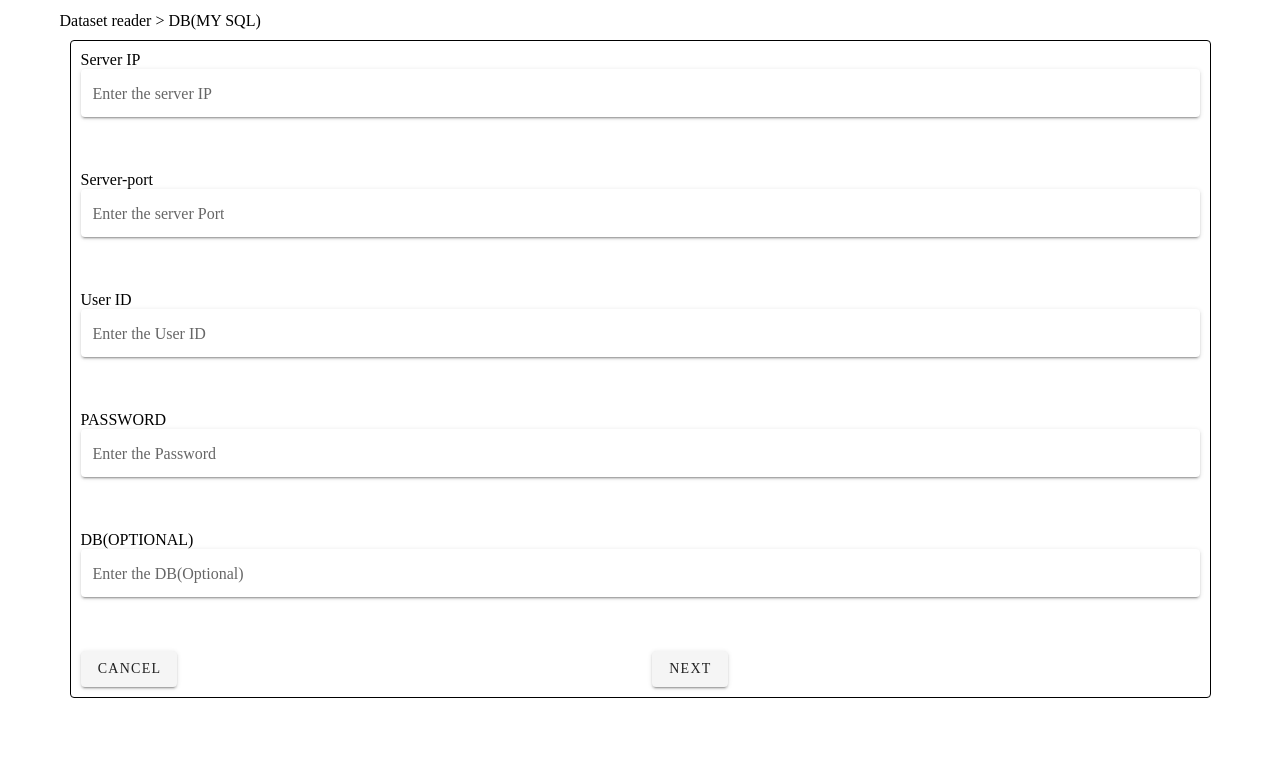
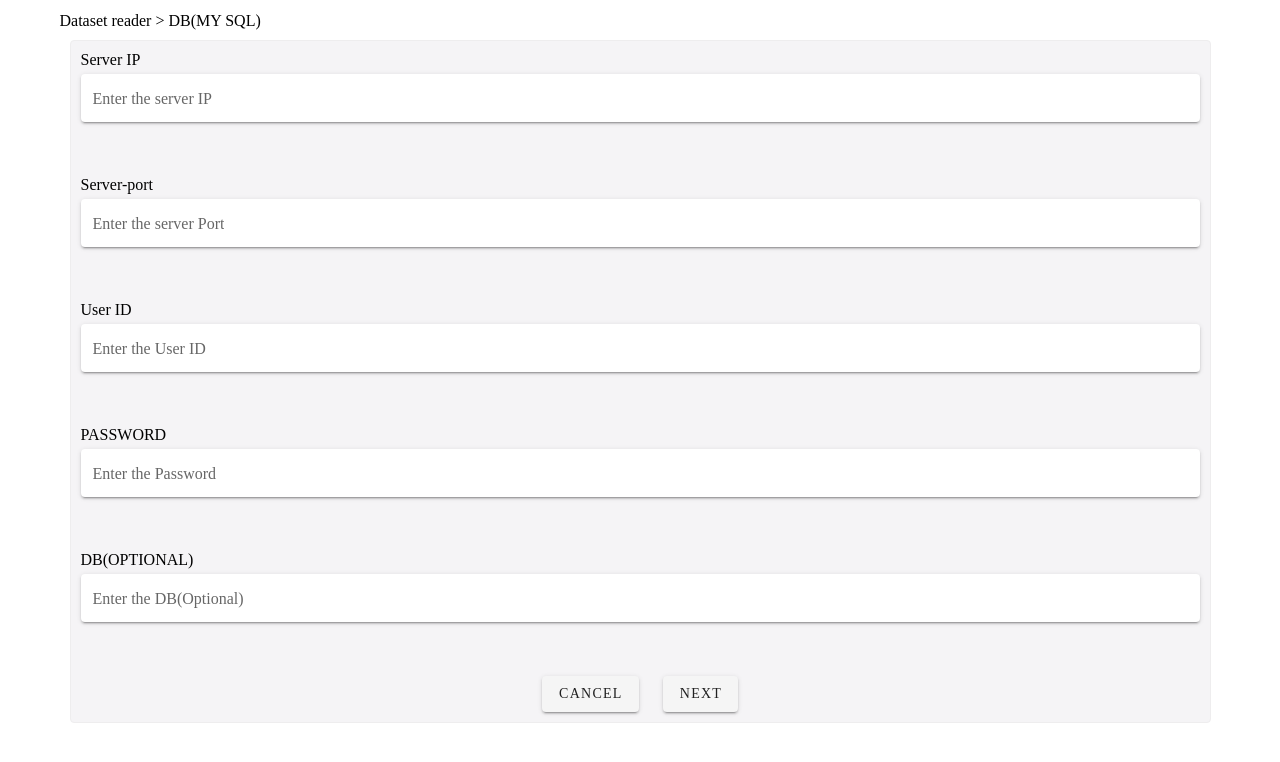
Before and after one commit to SuhyeonP/vueIsTrash, a Vue app in the folder temp/: page / in a window 1280 px wide. Shown: the top 762 px of the page. Built offline with nearby package versions, Linux system fonts and the light colour scheme.

Commit message:
:art: datareader

```diff
--- a/temp/package.json
+++ b/temp/package.json
@@ -10,7 +10,8 @@
   "dependencies": {
     "core-js": "^3.6.5",
     "vue": "^2.6.11",
-    "vuetify": "^2.4.0"
+    "vuelidate": "^0.7.6",
+    "vuetify": "^2.5.8"
   },
   "devDependencies": {
     "@vue/cli-plugin-babel": "~4.5.0",
--- a/temp/src/components/TestCode.vue
+++ b/temp/src/components/TestCode.vue
@@ -1,74 +1,88 @@
 <template>
   <v-container>
     <p>Dataset reader > DB(MY SQL)</p>
-    <v-form class="dataset-reader-db">
+    <v-form class="dataset-reader-db" ref="form">
       <v-row>
         <v-col>
-          <label for="server-ip">Server IP</label>
+          <label>
+            <p class="data-label">Server IP</p>
             <v-text-field
-              v-model="serverIp"
-              id="server-ip"
+                v-model="form.serverIp"
                 label="Enter the server IP"
+                :rules="checkValid"
                 solo
+                required
             />
+          </label>
         </v-col>
       </v-row>
       <v-row>
         <v-col>
-          <label for="server-port">Server-port</label>
+          <label>
+            <p class="data-label">Server-port</p>
             <v-text-field
-              v-model="serverPort"
-              id="server-port"
+                v-model="form.serverPort"
+                :rules="checkValid"
                 label="Enter the server Port"
                 placeholder="Server PORT"
+                required
                 solo
             />
+          </label>
         </v-col>
       </v-row>
       <v-row>
         <v-col>
-          <label for="user-id">User ID</label>
+          <label>
+            <p class="data-label">User ID</p>
             <v-text-field
-              v-model="userId"
-              id="user-id"
+                v-model="form.userId"
+                :rules="checkValid"
                 label="Enter the User ID"
                 placeholder="User ID"
+                required
                 solo
             />
+          </label>
         </v-col>
       </v-row>
       <v-row>
         <v-col>
-          <label for="password">PASSWORD</label>
+          <label>
+            <p class="data-label">PASSWORD</p>
             <v-text-field
-              v-model="password"
-              id="password"
+                v-model="form.password"
+                :rules="checkValid"
                 label="Enter the Password"
                 placeholder="PassWord"
+                required
                 solo
             />
+          </label>
         </v-col>
       </v-row>
       <v-row>
         <v-col>
-          <label for="db-optional">DB(OPTIONAL)</label>
+          <label>
+            <p class="data-label">DB(OPTIONAL)</p>
             <v-text-field
-              v-model="db"
-              id="db-optional"
+                v-model="form.db"
                 label="Enter the DB(Optional)"
                 placeholder="DB(Optional)"
                 solo
+            /></label>
 
-          />
         </v-col>
       </v-row>
       <v-row>
-        <v-col>
+        <v-spacer />
+        <v-col cols="auto">
           <v-btn>Cancel</v-btn>
         </v-col>
-        <v-col>
-          <v-btn>Next</v-btn>
+        <v-col cols="auto">
+          <v-btn @click="submit">Next</v-btn>
         </v-col>
+        <v-spacer />
       </v-row>
     </v-form>
   </v-container>
@@ -77,28 +91,44 @@
 <script>
 export default {
   name: 'TestCode',
+
   data: () => ({
+    form: {
       serverIp: '',
       serverPort: '',
       userId: '',
       password: '',
-    db: '',
+      db: ''
+    },
+    checkValid: [
+      v => !!v || 'Requirement Information',
+    ],
 }),
   computed: {
-
   },
   methods: {
-
+    submit() {
+      const validate = this.$refs.form.validate();
+      if (!validate) {
+        return;
+      }
+    }
   }
 }
 </script>
 
 <!-- Add "scoped" attribute to limit CSS to this component only -->
 <style scoped>
+.data-label {
+  padding-bottom: 5px;
+}
 .dataset-reader-db {
-   border: 1px solid black;
+  border: 1px solid #eeedee;
   border-radius: 4px;
   margin:10px;
   padding: 10px;
+  background-color: #f5f4f6;
 }
 </style>
+
+// #6b7bd7
```
Also changed, not shown: 1 other file (tests, documents, lock files or other folders). Lines whose indentation alone changed are shown as unchanged.
